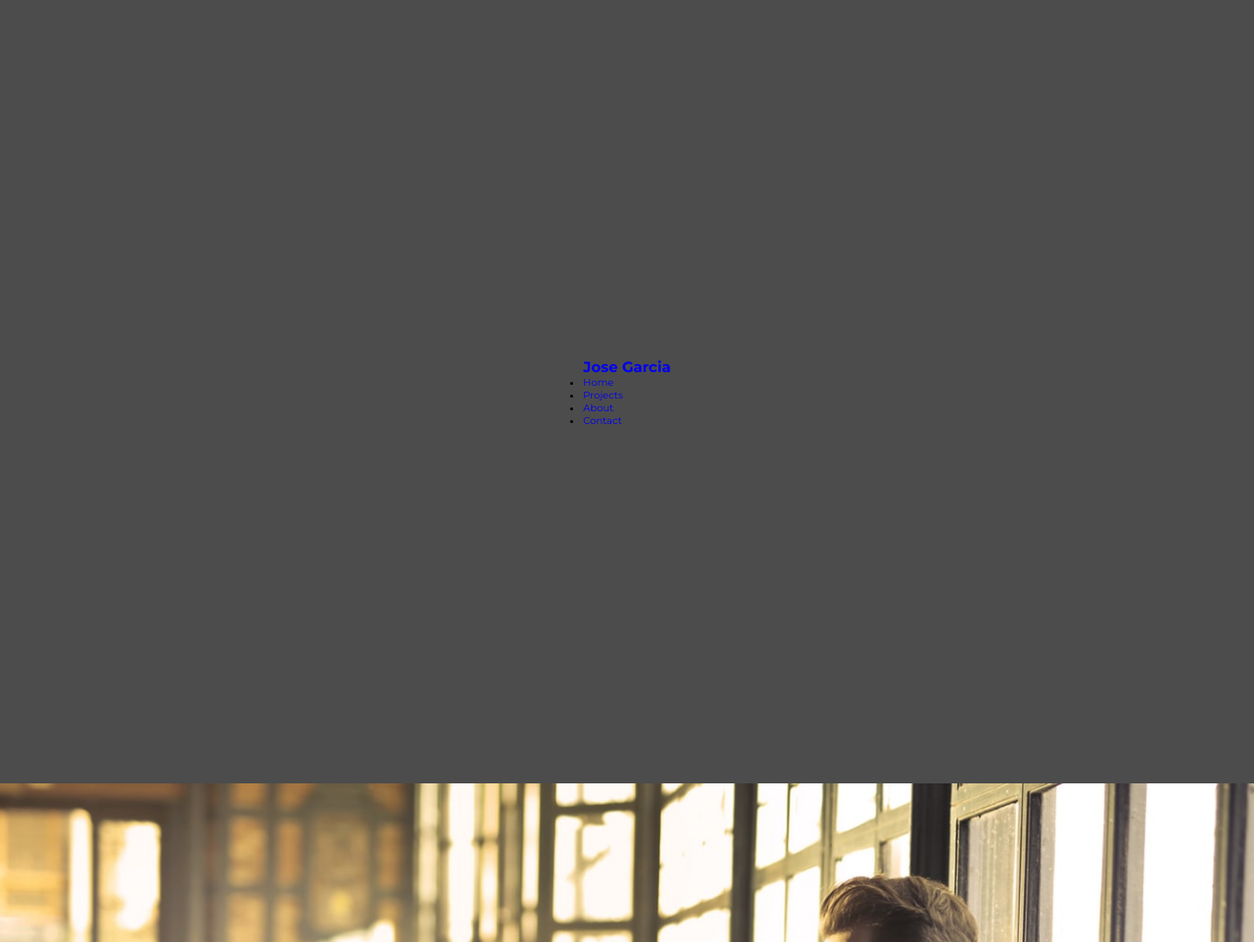
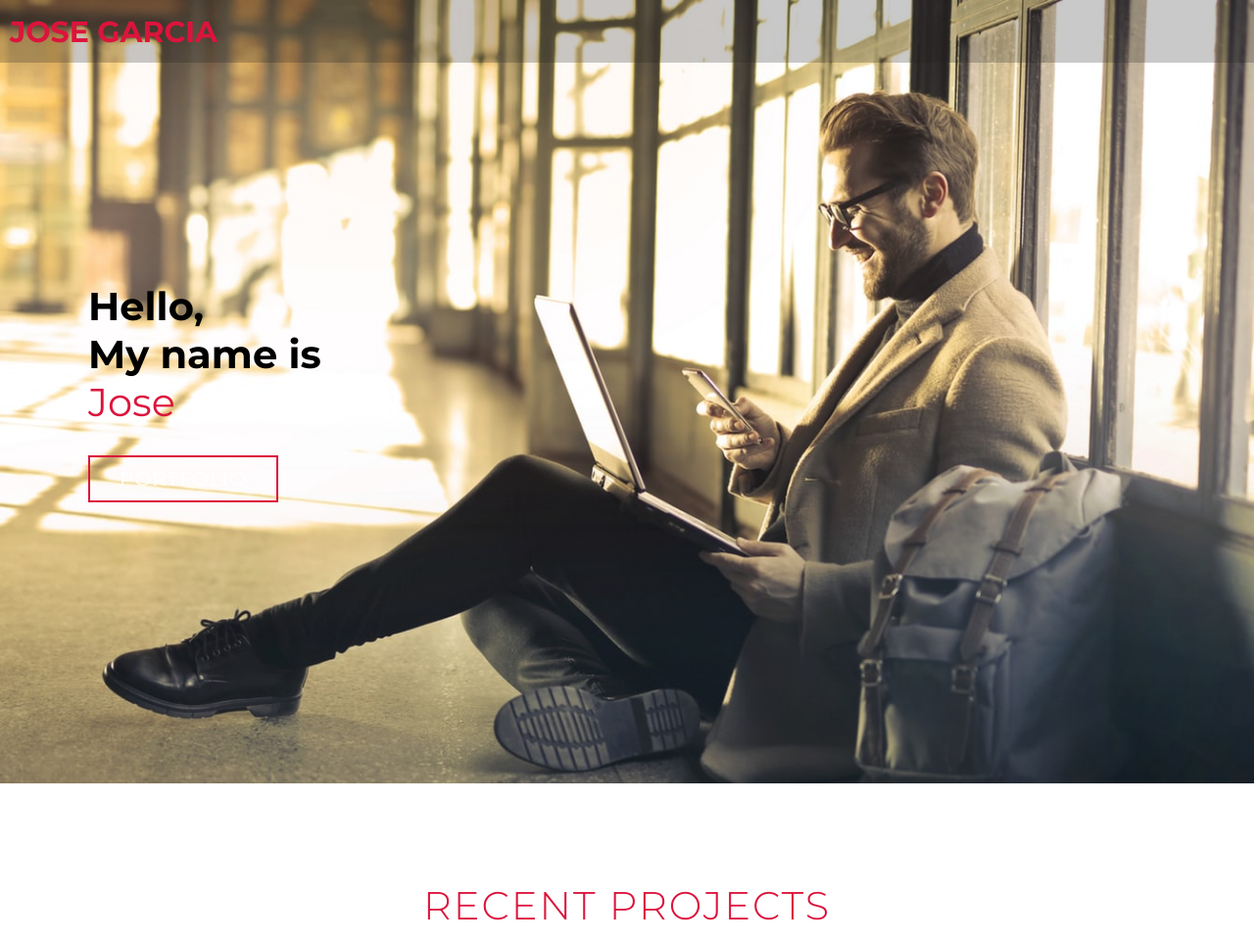
Before and after one commit to richgarcia7525/portfolio22, a plain HTML site: page index.html in a window 1280 px wide. Shown: the top 962 px of the page at 98% size. Drawn offline with Linux system fonts and the light colour scheme.

Commit message:
finally got it working again, i didnt scroll down man i just assumed everthing had disappeared but i just had seetings wrong is css so it made my header the size od the whole page. so added some gradient made my nav bar stick. still cant figure out why font keeps changing on the final text animation

```diff
--- a/style.css
+++ b/style.css
@@ -7,6 +7,7 @@
 html {
     font-size:10px;
     font-family:'Montserrat', sans-serif;
+    scroll-behavior: smooth;
 }
 a {
     text-decoration: none;
@@ -17,6 +18,127 @@ a {
     display: flex;
     align-items: center;
     justify-content: center;
+}
+img {
+    height: 100%;
+    width: 100%;
+    object-fit: cover;
+}
+p {
+    color: black;
+    font-size: 1.4rem;
+    margin-top: 5px;
+    line-height: 2.5rem;
+    font-weight: 300;
+    letter-spacing: 0.05rem;
+}
+.section-title {
+    font-size: 4rem;
+    font-weight: 300;
+    color: black;
+    margin-bottom: 10px;
+    text-transform: uppercase;
+    letter-spacing: 0.2rem;
+    text-align: center;
+}
+.section-title {
+    color: crimson;
+}
+.cta {
+    display: inline-block;
+    padding: 10px 30px;
+    color: white;
+    background-color: transparent;
+    border: 2px solid crimson;
+    font-size: 2rem;
+    text-transform: uppercase;
+    letter-spacing: 0.1rem;
+    margin-top: 30px;
+    transition: 0.3s ease;
+    transition-property: background-color, color;
+}
+.cta:hover {
+    color: white;
+    background-color: crimson;
+}
+.brand h1 {
+    font-size: 3rem;
+    text-transform: uppercase;
+    color: white;
+}
+.brand h1 span {
+    color: crimson;
+}
+/*Header Section*/
+#header {
+    position:fixed;
+    z-index: 1000;
+    left: 0;
+    top: 0;
+    width: 100vw;
+    height: auto;
+}
+#header .header {
+    min-height: 8vh;
+    background-color: rgba(31, 30, 30, 0.24);
+    transition: 0.3 ease background-color;
+}
+#header .nav-bar {
+    display: flex;
+    align-items: center;
+    justify-content: space-between;
+    width: 100%;
+    height: 100%;
+    max-width: 1300px;
+    padding: 0 10px;
+}
+#header .nav-list ul {
+    list-style: none;
+    position: absolute;
+    background-color: rgb(31, 30, 30);
+    width: 100vw;
+    height:100vh;
+    left: 100%;
+    top: 0;
+    display: flex;
+    flex-direction: column;
+    justify-content: center;
+    align-items: center;
+    z-index: 1;
+    overflow-x: hidden;
+    transition: 0.5 ease left;
+}
+#header .nav-list ul.active {
+    left: 0%;
+}
+#header .nav-list ul a {
+    font-size: 2.5rem;
+    font-weight: 500;
+    letter-spacing: 0.2rem;
+    text-decoration: none;
+    color: white;
+    text-transform: uppercase;
+    padding: 20px;
+    display: block;
+}
+#header .nav-list ul a::after {
+    content: attr(data-after);
+    position: absolute;
+    top: 50%;
+    left: 50%;
+    transform: translate(-50%, -50%) scale(0);
+    color: rgba(240, 248, 255, 0.021);
+    font-size: 13rem;
+    letter-spacing: 50px;
+    z-index: -1;
+    transition: 0.3s ease letter-spacing;
+}
+#header .nav-list ul li:hover a::after {
+    transform: translate(-50%, -50%) scale(1);
+    letter-spacing: intial;
+}
+#header .nav-list ul li:hover a {
+    color: crimson;
 }
 
 /* Hero Section*/
@@ -85,8 +207,6 @@ a {
     animation: text_reveal_name .5s ease forwards;
     animation-delay: 2.5s
 }
-<<<<<<< HEAD
-=======
 
 #hero .cta {
     display: inline-block;
@@ -105,17 +225,16 @@ a {
     color: white;
     background-color: crimson;
    }
->>>>>>> parent of 7b223ec (added code to override so all my section and headers will behave the same through the whole site.)
 /* End Hero Section*/
 
 /*Projects Section*/
 #projects .projects {
     flex-direction: column;
     max-width: 1200px;
-    margon: 0 auto;
+    margin: 0 auto;
     padding: 100px 0;
     }
-projects .projects-header h1 {
+#projects .projects-header h1 {
     margin-bottom: 50px;
 }
 #projects .all-projects {
@@ -163,7 +282,7 @@ projects .projects-header h1 {
     overflow: hidden;
     position: relative;
 }
-projects .projects-img:after {
+#projects .projects-img:after {
     content: '';
     position: absolute;
     left: 0;
```
Also changed, not shown: index.html (line endings or trailing spaces).
